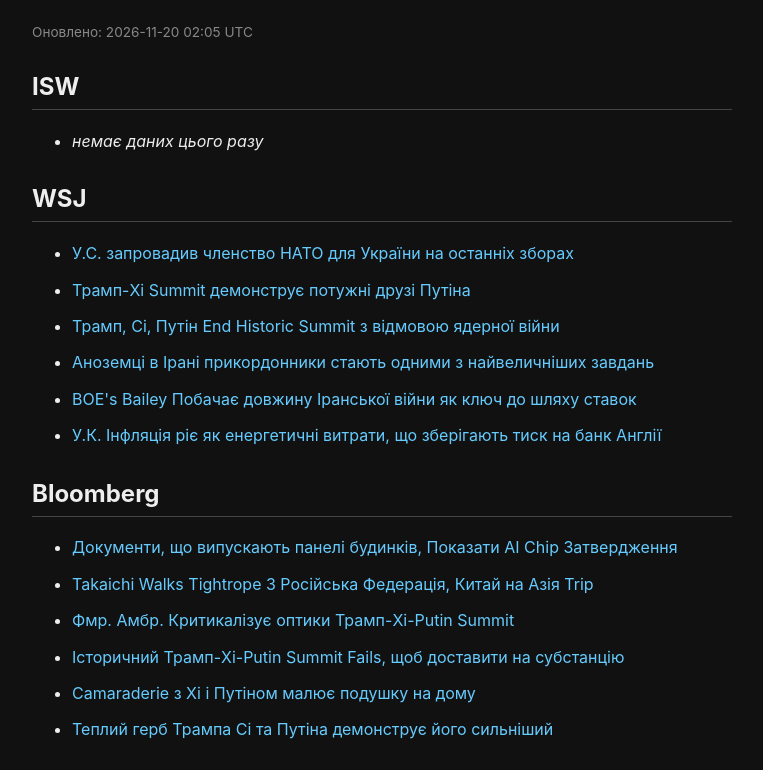
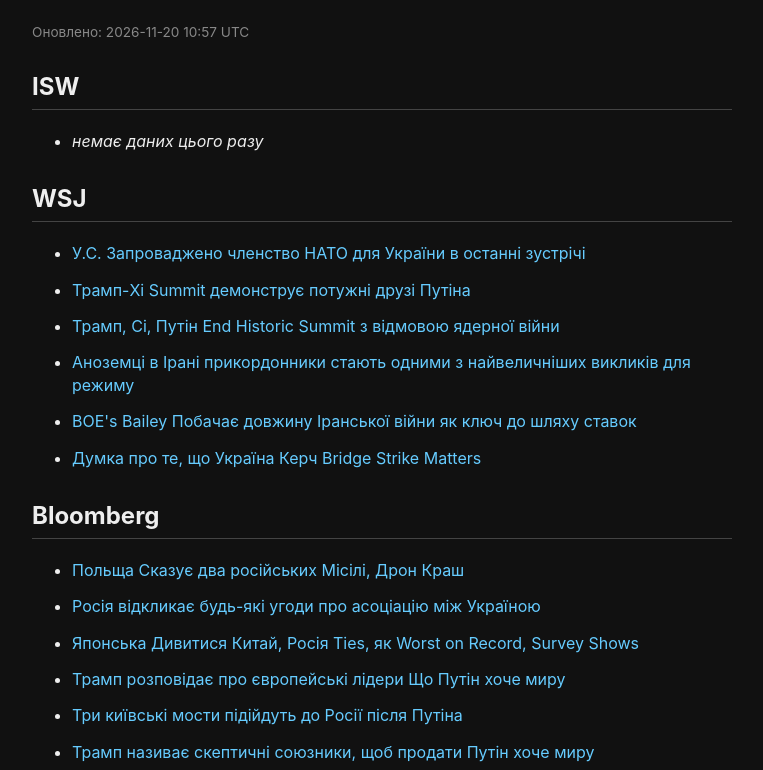
Before and after one commit to zyk59yd6rd-png/zyk59yd6rd-png.github.io, a plain HTML site: page index.html in a window 1280 px wide. Shown: the top 770 px of the page, without its empty margins (258-1021 px from the left). Drawn offline with Linux system fonts and the light colour scheme.

Commit message:
Update news

```diff
--- a/index.html
+++ b/index.html
@@ -14,28 +14,28 @@
 </style>
 </head>
 <body>
-<p class="updated">Оновлено: 2026-11-20 02:05 UTC</p>
+<p class="updated">Оновлено: 2026-11-20 10:57 UTC</p>
 <h2>ISW</h2>
 <ul>
   <li><em>немає даних цього разу</em></li>
 </ul>
 <h2>WSJ</h2>
 <ul>
-  <li><a href="https://www.wsj.com/world/europe/u-s-has-floated-nato-membership-for-ukraine-in-recent-meetings-d5c8243a?mod=rss_worldnews" target="_blank">У.С. запровадив членство НАТО для України на останніх зборах</a></li>
+  <li><a href="https://www.wsj.com/world/europe/u-s-has-floated-nato-membership-for-ukraine-in-recent-meetings-d5c8243a?mod=rss_worldnews" target="_blank">У.С. Запроваджено членство НАТО для України в останні зустрічі</a></li>
   <li><a href="https://www.wsj.com/world/russia/trump-xi-summit-shows-putins-powerful-friendships-have-their-limits-4fbd87ba?mod=rss_worldnews" target="_blank">Трамп-Xi Summit демонструє потужні друзі Путіна</a></li>
   <li><a href="https://www.wsj.com/world/trump-xi-and-putin-convene-first-ever-summit-as-world-order-shifts-82e58aab?mod=rss_worldnews" target="_blank">Трамп, Сі, Путін End Historic Summit з відмовою ядерної війни</a></li>
-  <li><a href="https://www.wsj.com/world/middle-east/insurgents-in-irans-borderlands-are-becoming-a-bigger-challenge-for-the-regime-f816b46f?mod=rss_worldnews" target="_blank">Аноземці в Ірані прикордонники стають одними з найвеличніших завдань</a></li>
+  <li><a href="https://www.wsj.com/world/middle-east/insurgents-in-irans-borderlands-are-becoming-a-bigger-challenge-for-the-regime-f816b46f?mod=rss_worldnews" target="_blank">Аноземці в Ірані прикордонники стають одними з найвеличніших викликів для режиму</a></li>
   <li><a href="https://www.wsj.com/pro/central-banking/boes-bailey-sees-length-of-iran-war-as-key-to-rate-path-09d96fce?mod=rss_worldnews" target="_blank">BOE's Bailey Побачає довжину Іранської війни як ключ до шляху ставок</a></li>
-  <li><a href="https://www.wsj.com/economy/central-banking/u-k-inflation-rises-as-energy-costs-keep-pressure-on-bank-of-england-68f3edbb?mod=rss_worldnews" target="_blank">У.К. Інфляція ріє як енергетичні витрати, що зберігають тиск на банк Англії</a></li>
+  <li><a href="https://www.wsj.com/opinion/ukraine-kerch-bridge-strike-vladimir-putin-russia-crimea-a58bdd6a?mod=rss_worldnews" target="_blank">Думка про те, що Україна Керч Bridge Strike Matters</a></li>
 </ul>
 <h2>Bloomberg</h2>
 <ul>
-  <li><a href="https://www.bloomberg.com/news/videos/2026-11-20/balance-of-power-late-edition-11-19-2026-video" target="_blank">Документи, що випускають панелі будинків, Показати AI Chip Затвердження</a></li>
-  <li><a href="https://www.bloomberg.com/news/articles/2026-11-19/japan-s-takaichi-walks-tightrope-with-russia-china-on-asia-trip" target="_blank">Takaichi Walks Tightrope З Російська Федерація, Китай на Азія Trip</a></li>
-  <li><a href="https://www.bloomberg.com/news/videos/2026-11-19/fmr-amb-criticizes-trump-xi-putin-summit-optics-video" target="_blank">Фмр. Амбр. Критикалізує оптики Трамп-Xi-Putin Summit</a></li>
-  <li><a href="https://www.bloomberg.com/news/articles/2026-11-19/big-trump-xi-putin-power-play-delivers-more-style-than-substance" target="_blank">Історичний Трамп-Xi-Putin Summit Fails, щоб доставити на субстанцію</a></li>
-  <li><a href="https://www.bloomberg.com/news/articles/2026-11-19/trump-s-camaraderie-with-xi-and-putin-draws-pushback-at-home" target="_blank">Camaraderie з Xi і Путіном малює подушку на дому</a></li>
-  <li><a href="https://www.bloomberg.com/news/newsletters/2026-11-19/trump-s-warm-embrace-of-xi-and-putin-showcases-his-strongman-ties" target="_blank">Теплий герб Трампа Сі та Путіна демонструє його сильніший</a></li>
+  <li><a href="https://www.bloomberg.com/news/articles/2026-11-20/poland-says-two-russian-missiles-drone-crashed-on-its-soil" target="_blank">Польща Сказує два російських Місілі, Дрон Краш</a></li>
+  <li><a href="https://www.bloomberg.com/news/articles/2026-11-20/russia-rejects-any-deal-letting-ukraine-join-nato-ryabkov-says" target="_blank">Росія відкликає будь-які угоди про асоціацію між Україною</a></li>
+  <li><a href="https://www.bloomberg.com/news/articles/2026-11-20/japanese-see-china-russia-ties-as-worst-on-record-survey-shows" target="_blank">Японська Дивитися Китай, Росія Ties, як Worst on Record, Survey Shows</a></li>
+  <li><a href="https://www.bloomberg.com/news/videos/2026-11-20/trump-tells-european-leaders-that-putin-wants-peace-video" target="_blank">Трамп розповідає про європейські лідери Що Путін хоче миру</a></li>
+  <li><a href="https://www.bloomberg.com/news/articles/2026-11-20/three-kyiv-bridges-hit-by-russia-after-putin-vowed-revenge-for-crimean-bridge" target="_blank">Три київські мости підійдуть до Росії після Путіна</a></li>
+  <li><a href="https://www.bloomberg.com/news/articles/2026-11-19/trump-calls-ukraine-s-european-allies-to-tout-his-putin-meeting" target="_blank">Трамп називає скептичні союзники, щоб продати Путін хоче миру</a></li>
 </ul>
 <h2>The Economist</h2>
 <ul>
@@ -50,7 +50,7 @@
   <li><em>немає даних цього разу</em></li>
 </ul>
 <h2>Погода</h2>
-<p>6°C, легка мряка, вітер 0 км/год</p>
+<p>9°C, хмарно, вітер 15 км/год</p>
 <p class="updated" style="margin-top:40px;">@IQAI01</p>
 </body>
 </html>
```
